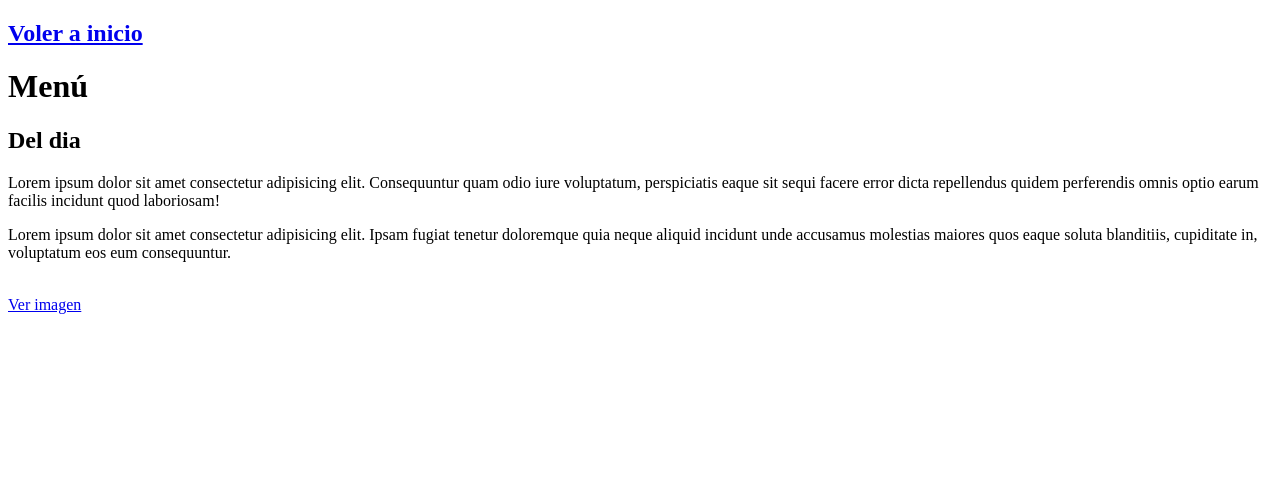
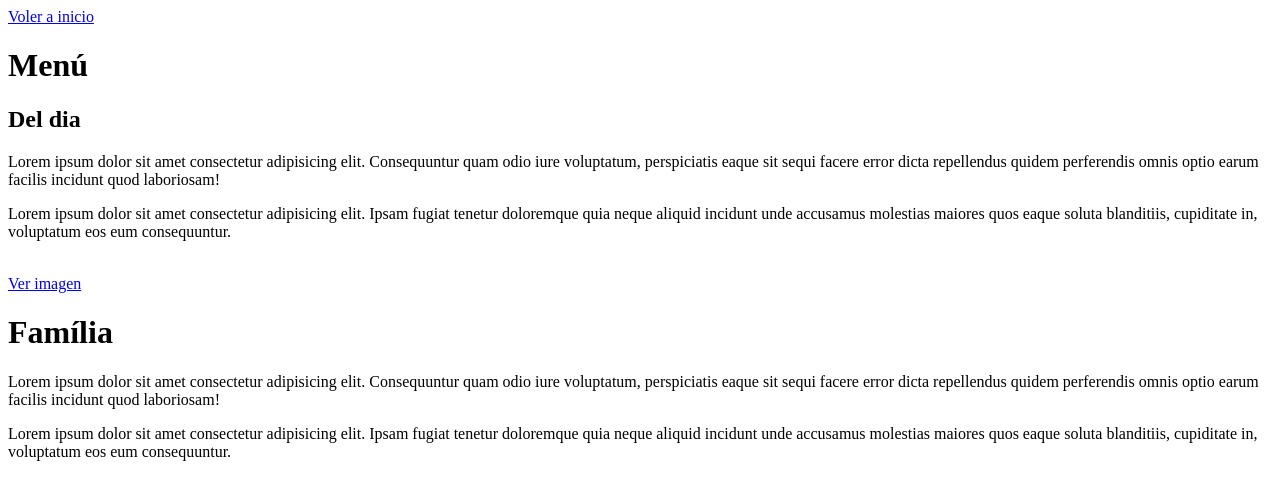
Before and after one commit to melanidy1/web3, a plain HTML site: page activitats/html/03_Hipervínculos/act2.html in a window 1280 px wide. Drawn offline with Linux system fonts and the light colour scheme.

Commit message:
Deploying to gh-pages from @ melanidy1/web3@08c1d255618db4d16547bee7251d03dbbe1b0fc8 🚀

```diff
--- a/activitats/html/03_Hipervínculos/act2.html
+++ b/activitats/html/03_Hipervínculos/act2.html
@@ -6,7 +6,7 @@
     <title>Document</title>
 </head>
 <body>
-    <h2><a href="act1.html">Voler a inicio</a></h2>
+    <a href="act1.html">Voler a inicio</a>
     <h1>Menú</h1>
     <h2>Del dia</h2>
     <p>Lorem ipsum dolor sit amet consectetur adipisicing elit. Consequuntur quam odio iure voluptatum, perspiciatis eaque sit sequi
@@ -15,7 +15,13 @@
         aliquid incidunt unde accusamus molestias maiores quos eaque soluta blanditiis, cupiditate in, voluptatum eos eum consequuntur.</p>
 </br>
     <a href="https://images.unsplash.com/photo-1626130780587-f42e02cd278a?q=80&w=2070&auto=format&fit=crop&ixlib=rb-4.0.3&ixid=M3wxMjA3fDB8MHxwaG90by1wYWdlfHx8fGVufDB8fHx8fA%3D%3D"> Ver imagen </a>
-
+</br>
+    <h1>Família</h1>
+    <p>Lorem ipsum dolor sit amet consectetur adipisicing elit. Consequuntur quam odio iure voluptatum, perspiciatis eaque sit sequi
+        facere error dicta repellendus quidem perferendis omnis optio earum facilis incidunt quod laboriosam!</p>
+        Lorem ipsum dolor sit amet consectetur adipisicing elit. Ipsam fugiat tenetur doloremque quia neque
+        aliquid incidunt unde accusamus molestias maiores quos eaque soluta blanditiis, cupiditate in, voluptatum eos eum consequuntur.</p>
+</br>
 
 
 </body>
```
